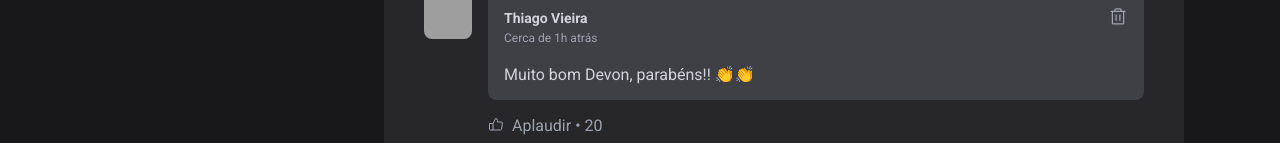
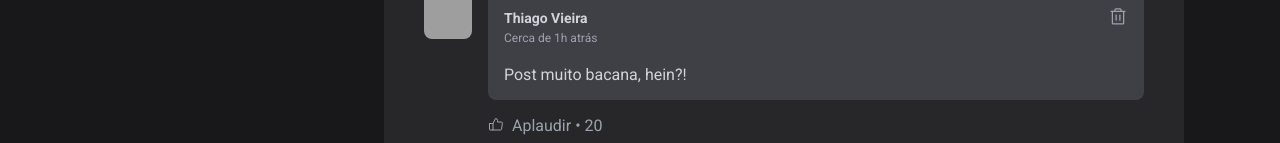
Before and after one commit to thiagoDeviner/IgniteFeedReact, a React (Vite) app: page / in a window 1280 px wide. Shown: the part 657-800 px from the top of the page. Built offline with nearby package versions, Linux system fonts and the light colour scheme; grey boxes are pictures that could not be loaded.

Commit message:
Adicionando comentários no feed utilizando Programação Declarativa

```diff
--- a/src/components/Comment.jsx
+++ b/src/components/Comment.jsx
@@ -2,7 +2,7 @@
 import { Avatar } from './Avatar';
 import styles from './Comment.module.css';
 
-export function Comment() {
+export function Comment({ content }) {
     return (
         <div className={styles.comment}>
             <Avatar hasBorder={false} src="https://github.com/thiagoDeviner.png" />
@@ -20,7 +20,7 @@
                         </button>
                     </header>
 
-                    <p>Muito bom Devon, parabéns!! 👏👏</p>
+                    <p>{content}</p>
                 </div>
 
                 <footer>
--- a/src/components/Post.jsx
+++ b/src/components/Post.jsx
@@ -9,9 +9,10 @@
 
 export function Post({ author, publishedAt, content }) {
 	const [comments, setComments] = useState([
-		1,
-		2,
+		'Post muito bacana, hein?!'
 	])
+
+	const [newCommentText, setNewCommentText] = useState('')
 
 	const publishedDateFormatted = format(publishedAt, "d 'de' LLLL 'às' HH:mm'h'", {
 		locale: ptBR,
@@ -25,7 +26,14 @@
 	function handleCreateNewComment() {
 		event.preventDefault()
 
-		setComments([...comments, comments.length + 1])
+		setComments([...comments, newCommentText])
+
+		setNewCommentText('')
+
+	}
+
+	function handleNewCOmmentChange() {
+		setNewCommentText(event.target.value);
 	}
 
 	return (
@@ -58,7 +66,10 @@
 				<strong>Deixe seu feedback</strong>
 
 				<textarea
+					name="comment"
 					placeholder="Deixe um comentário"
+					value={newCommentText}
+					onChange={handleNewCOmmentChange}
 				/>
 
 				<button type="submit">Comentar</button>
@@ -66,7 +77,7 @@
 
 			<div className={styles.commentList}>
 				{comments.map(comment => {
-					return <Comment />
+					return <Comment content={comment} />
 				})}
 			</div>
 		</article>
```
